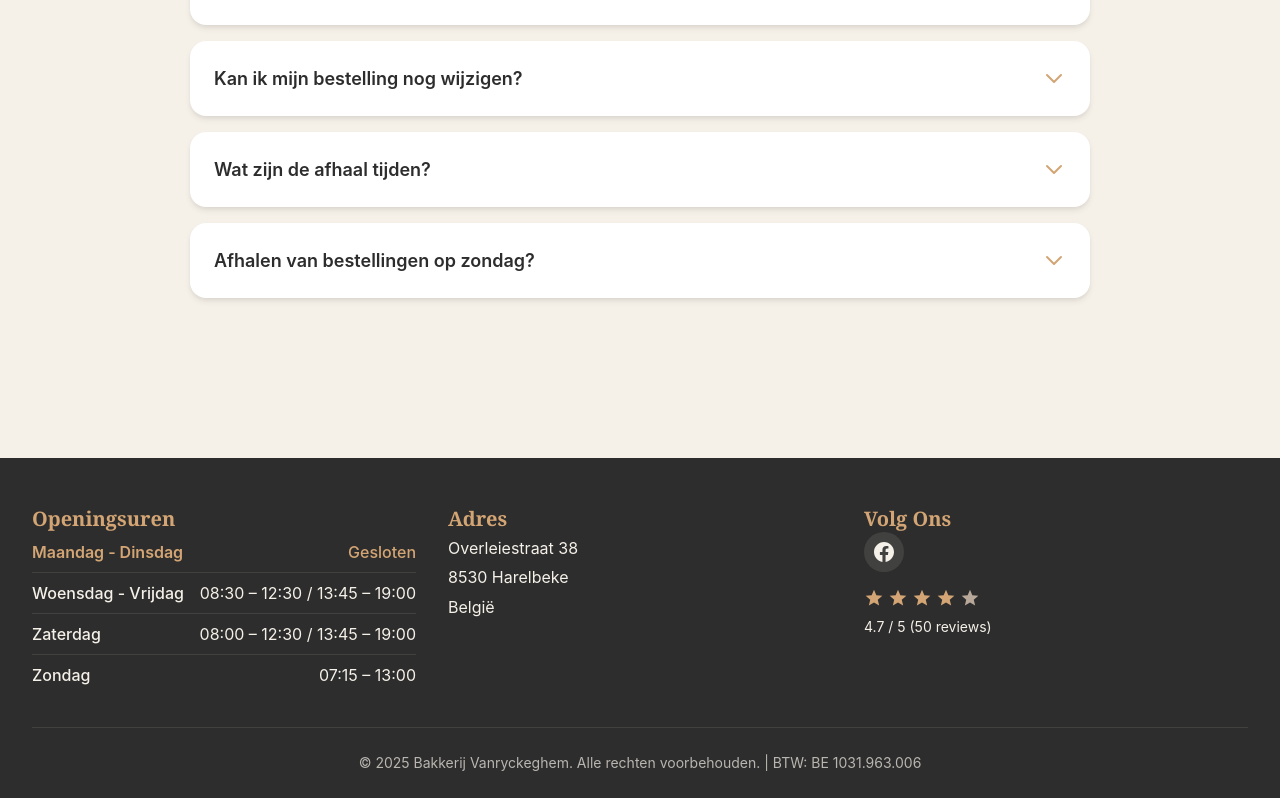
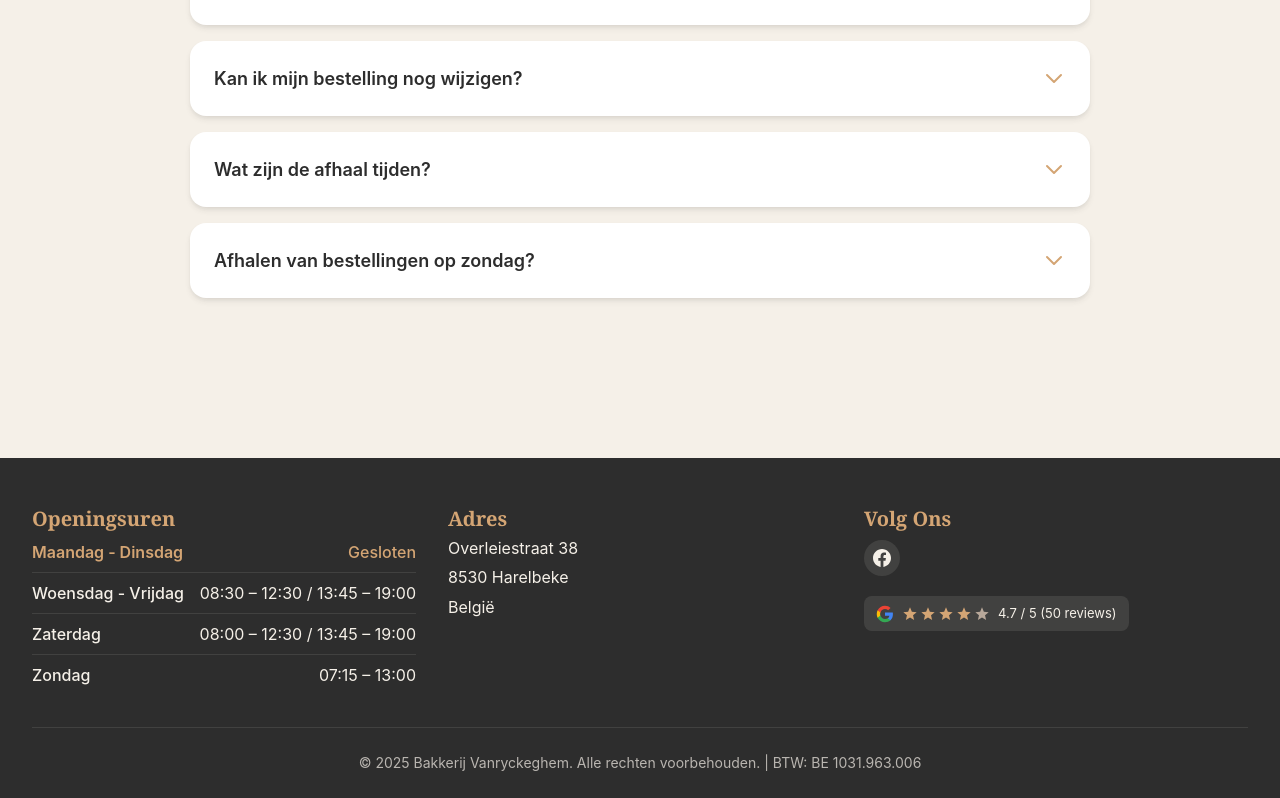
Before and after one commit to SanderVanryckeghem/bakkerij_vanryckeghem, an Angular app in the folder bakkerij_vanryckeghem/: page / in a window 1280 px wide. Shown: the part 1543-2341 px from the top of the page. Built offline with nearby package versions, Linux system fonts and the light colour scheme.

Commit message:
Add google logo to footer google rating

```diff
--- a/bakkerij_vanryckeghem/src/app/layouts/footer/footer.html
+++ b/bakkerij_vanryckeghem/src/app/layouts/footer/footer.html
@@ -63,6 +63,12 @@
             rel="noopener noreferrer"
             class="google-review"
           >
+            <svg class="google-icon" viewBox="0 0 24 24">
+              <path fill="#4285F4" d="M22.56 12.25c0-.78-.07-1.53-.2-2.25H12v4.26h5.92c-.26 1.37-1.04 2.53-2.21 3.31v2.77h3.57c2.08-1.92 3.28-4.74 3.28-8.09z"/>
+              <path fill="#34A853" d="M12 23c2.97 0 5.46-.98 7.28-2.66l-3.57-2.77c-.98.66-2.23 1.06-3.71 1.06-2.86 0-5.29-1.93-6.16-4.53H2.18v2.84C3.99 20.53 7.7 23 12 23z"/>
+              <path fill="#FBBC05" d="M5.84 14.09c-.22-.66-.35-1.36-.35-2.09s.13-1.43.35-2.09V7.07H2.18C1.43 8.55 1 10.22 1 12s.43 3.45 1.18 4.93l2.85-2.22.81-.62z"/>
+              <path fill="#EA4335" d="M12 5.38c1.62 0 3.06.56 4.21 1.64l3.15-3.15C17.45 2.09 14.97 1 12 1 7.7 1 3.99 3.47 2.18 7.07l3.66 2.84c.87-2.6 3.3-4.53 6.16-4.53z"/>
+            </svg>
             <div class="google-review-stars">
               @for (star of [1,2,3,4,5]; track star) {
                 <svg class="star-icon" [class.filled]="star <= (bakeryInfo()?.googleReview?.rating ?? 0)" viewBox="0 0 24 24">
--- a/bakkerij_vanryckeghem/src/app/layouts/footer/footer.scss
+++ b/bakkerij_vanryckeghem/src/app/layouts/footer/footer.scss
@@ -80,15 +80,17 @@
 
 .social-links {
   display: flex;
-  gap: 1rem;
+  gap: 0.75rem;
+  margin-top: 0.5rem;
+  margin-bottom: 1.25rem;
 }
 
 .social-link {
   display: flex;
   align-items: center;
   justify-content: center;
-  width: 2.5rem;
-  height: 2.5rem;
+  width: 2.25rem;
+  height: 2.25rem;
   border-radius: 50%;
   background-color: $overlay-cream;
   color: $bakery-cream;
@@ -102,32 +104,40 @@
 }
 
 .social-icon {
-  width: 1.25rem;
-  height: 1.25rem;
+  width: 1.125rem;
+  height: 1.125rem;
 }
 
 .google-review {
-  display: flex;
-  flex-direction: column;
+  display: inline-flex;
+  align-items: center;
   gap: 0.5rem;
-  margin-top: 1rem;
+  padding: 0.5rem 0.75rem;
+  background-color: $overlay-cream;
+  border-radius: 0.5rem;
   text-decoration: none;
   color: $bakery-cream;
-  transition: opacity 0.3s ease;
+  transition: all 0.3s ease;
 
   &:hover {
-    opacity: 0.8;
+    background-color: rgba($bakery-gold, 0.2);
   }
+}
+
+.google-icon {
+  width: 1.125rem;
+  height: 1.125rem;
+  flex-shrink: 0;
 }
 
 .google-review-stars {
   display: flex;
-  gap: 0.25rem;
+  gap: 0.125rem;
 }
 
 .star-icon {
-  width: 1.25rem;
-  height: 1.25rem;
+  width: 1rem;
+  height: 1rem;
   fill: $gray-medium;
 
   &.filled {
@@ -136,8 +146,9 @@
 }
 
 .google-review-text {
-  font-size: 0.875rem;
+  font-size: 0.8125rem;
   color: $bakery-cream;
+  white-space: nowrap;
 }
 
 .footer-bottom {
```
Lines whose indentation alone changed are shown as unchanged.
